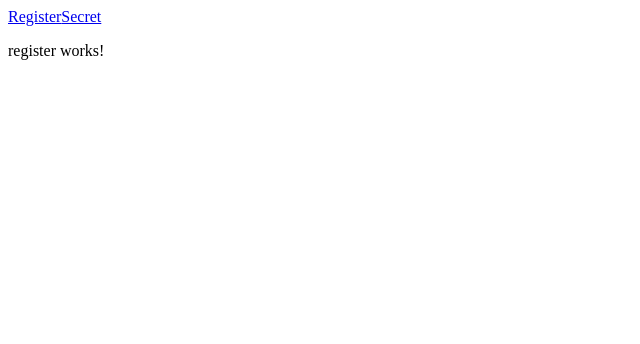
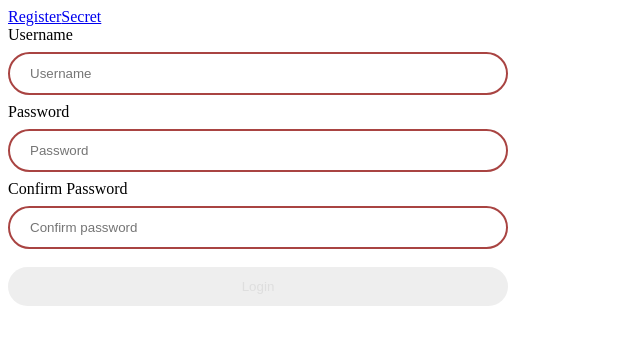
Before and after one commit to mathbertmes/angular-diy-6, an Angular app: page /register in a window 1280 px wide. Shown: the top 344 px of the page, without its empty margins (0-640 px from the left). Built offline with nearby package versions, Linux system fonts and the light colour scheme.

Commit message:
register page, validating form working

```diff
--- a/src/app/register/register.component.css
+++ b/src/app/register/register.component.css
@@ -0,0 +1,36 @@
+input {
+  width: 100%;
+  padding: 12px 20px;
+  margin: 8px 0;
+  box-sizing: border-box;
+  border-radius: 50px;
+}
+.ng-valid:not(form) { border: 2px solid #42A948; /* green */ }
+.ng-invalid:not(form)  { border: 2px solid #a94442; /* red */ }
+
+.formWrapper{
+  max-width: 500px;
+}
+
+.alert{
+  color: #a94442;
+  margin-top:-8px;
+  padding-bottom: 8px;
+}
+
+.success{
+  margin-top: 10px;
+  width: 100%;
+  padding: 12px 20px;
+  border-radius: 50px;
+  background-color: #06D001;
+  color: #fff;
+  cursor: pointer;
+  border: none;
+}
+
+.success:disabled {
+  background-color: #EEEEEE;
+  color: #dbdbdbdb;
+  cursor: not-allowed;
+}
--- a/src/app/register/register.component.html
+++ b/src/app/register/register.component.html
@@ -1 +1,62 @@
-<p>register works!</p>
+<div class="formWrapper">
+  <form [formGroup]="form" (ngSubmit)="handleSubmit()">
+    <div>
+      <label for="username">Username</label>
+      <input
+        matInput
+        id="username"
+        name="formWrapper"
+        placeholder="Username"
+        formControlName="username"
+      />
+      <div
+        *ngIf="username?.invalid && username?.touched"
+        class="alert alert-danger"
+      >
+        <div *ngIf="username?.hasError('required')">Name is required.</div>
+      </div>
+    </div>
+    <div>
+      <label for="password">Password</label>
+      <input
+        id="password"
+        matInput
+        type="password"
+        placeholder="Password"
+        formControlName="password"
+      />
+      <div
+        *ngIf="password?.invalid && password?.touched"
+        class="alert alert-danger"
+      >
+        <div *ngIf="password?.hasError('required')">Password is required.</div>
+        <div *ngIf="password?.hasError('minlength')">
+          Password must be at least 4 characters long.
+        </div>
+      </div>
+    </div>
+    <div>
+      <label for="confirmPassword">Confirm Password</label>
+      <input
+        id="confirmPassword"
+        matInput
+        type="password"
+        placeholder="Confirm password"
+        formControlName="confirmPassword"
+      />
+      <div
+        *ngIf="confirmPassword?.invalid && confirmPassword?.touched"
+        class="alert alert-danger"
+      >
+        <div *ngIf="confirmPassword?.hasError('required')">
+          Confirm password is required.
+        </div>
+        <div *ngIf="confirmPassword?.hasError('matching')">
+          Password and confirm password must be the same.
+        </div>
+      </div>
+    </div>
+
+    <button class="success" [disabled]="!form.valid" type="submit">Login</button>
+  </form>
+</div>
--- a/src/app/register/register.component.ts
+++ b/src/app/register/register.component.ts
@@ -1,12 +1,53 @@
+import { NgIf } from '@angular/common';
 import { Component } from '@angular/core';
+import { Validators, FormBuilder, FormGroup, ValidatorFn, AbstractControl, FormControl,ReactiveFormsModule } from '@angular/forms';
 
 @Component({
   selector: 'app-register',
   standalone: true,
-  imports: [],
+  imports: [ReactiveFormsModule, NgIf],
   templateUrl: './register.component.html',
   styleUrl: './register.component.css'
 })
 export class RegisterComponent {
+  form = new FormGroup({
+    username: new FormControl('', [Validators.required]),
+    password: new FormControl('', [Validators.required, Validators.minLength(4)]),
+    confirmPassword: new FormControl('', [Validators.required])
+  }, [this.matching("password", "confirmPassword")]);
 
+  handleSubmit(){
+    console.log(this.form.value);
+    const formattedData = {
+      username : this.username?.value,
+      password : this.password?.value
+    }
+    localStorage.setItem("user", JSON.stringify(formattedData))
+    window.location.replace("/secret")
+  }
+
+  get username() {
+    return this.form.get('username');
+  }
+
+  get password() {
+    return this.form.get('password');
+  }
+  get confirmPassword(){
+    return this.form.get('confirmPassword')
+  }
+
+  matching(controlName: string, checkControlName: string): ValidatorFn {
+    return (controls: AbstractControl) => {
+        const control = controls.get(controlName);
+        const checkControl = controls.get(checkControlName);
+        if(control === null) return null;
+        if(checkControl === null) return null;
+        if (control.value !== checkControl.value) {
+            checkControl.setErrors({ matching: true });
+            return { matching: true };
+        }
+        return null;
+    };
 }
+}
```
